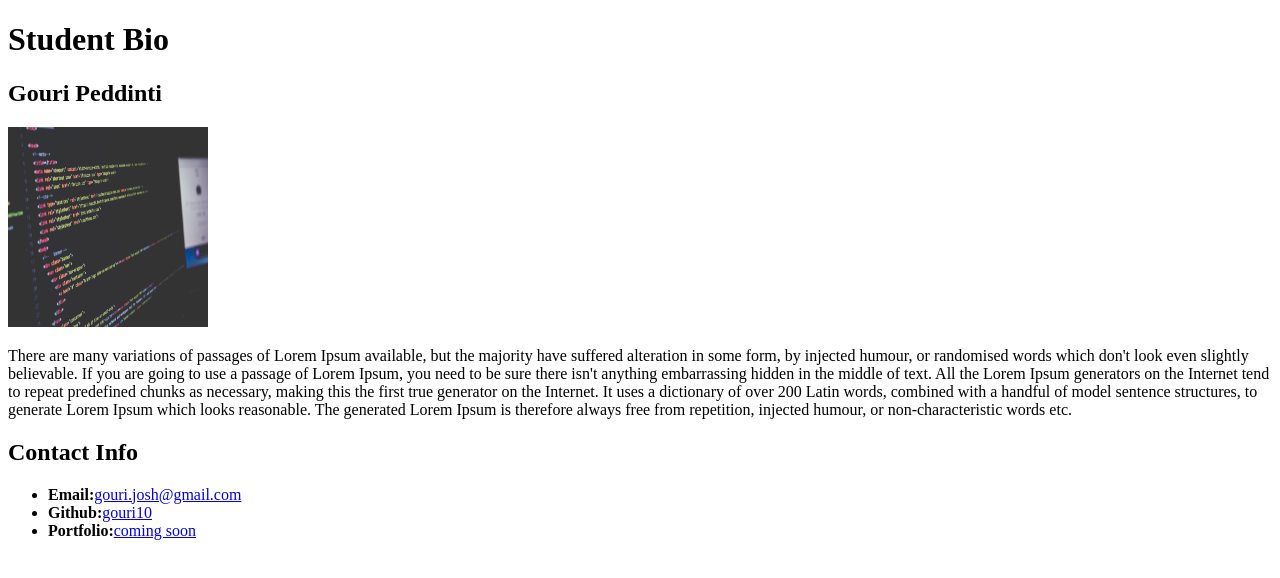
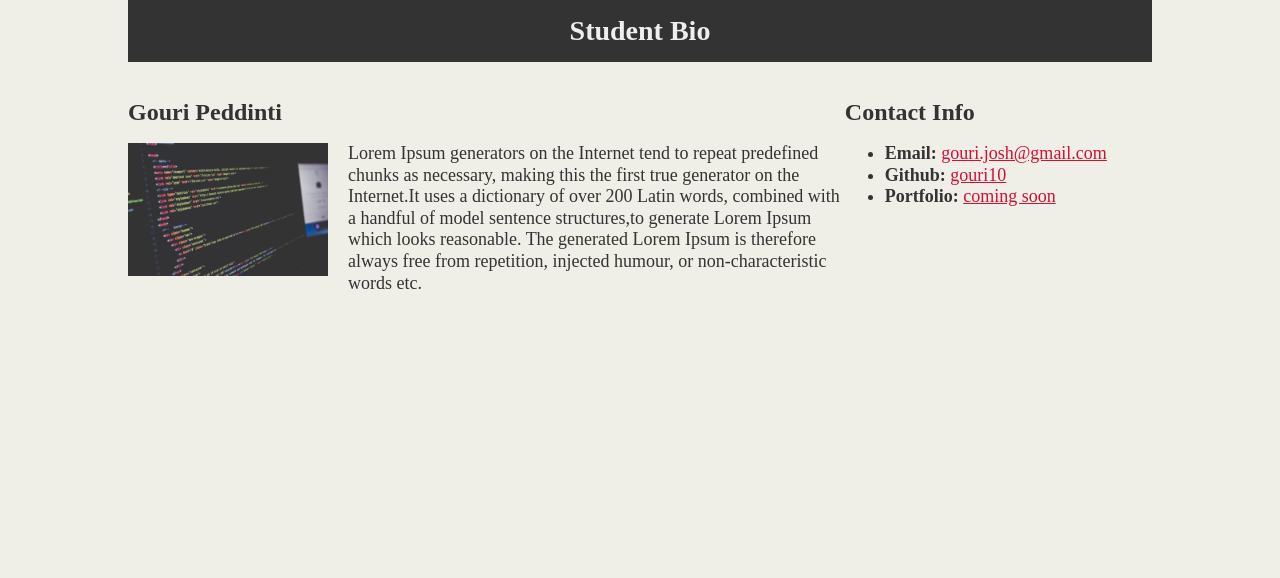
Before and after one commit to gouri10/myfirstrepo, a plain HTML site: page studentBio.html in a window 1280 px wide. Drawn offline with Linux system fonts and the light colour scheme.

Commit message:
added new style sheet for the student bio page

```diff
--- /dev/null
+++ b/css/style.css
@@ -0,0 +1,62 @@
+body {
+    margin: 0;
+    padding: 0;
+    background-color: #efeee7;
+    font:Georgia, "Times New Roman", Times, serif;
+    color:#333333;
+    font-size: 18px;
+    line-height: 120%
+
+  }
+
+  header{
+    background-color: #333333;
+
+}
+
+h1{
+    color:#eee;
+    font-size: 28px;
+    padding-top: 20px;
+    padding-bottom: 20px;
+    text-align: center;
+    margin:0;
+    margin-bottom:20px;
+}
+
+h2{
+    font-size:24px;
+}
+
+.container{
+    margin:0 auto;
+    width:1024px;
+
+}
+
+a{
+    color:#d21034;
+}
+
+#main-info{
+    width:70%;
+
+}
+
+
+
+#contact-info{
+    width:30%;
+
+}
+
+#main-info,#bio-image,#contact-info{
+    float:left;
+
+}
+
+#bio-image{
+width:200px;
+margin-right:20px;
+
+}
--- a/studentBio.html
+++ b/studentBio.html
@@ -3,32 +3,48 @@
 
 <head>
     <title>Student Bio</title>
+    <link rel="stylesheet" type="text/css" href="css/style.css">
 </head>
 
 <body>
     <!--This is an HTML comment-->
 
+    <div class="container">
+
     <!--this ia an h1 tag-->
+        <header>
         <h1>Student Bio</h1>
+        </header>
+
+        <section id="main-info">
 
             <!--This is a h2 tag-->
-    <h2>Gouri Peddinti</h2>
+            <h2 >Gouri Peddinti</h2>
 
             <!--this is image tag-->
-    <img src="./images/code.jpg" alt="MyCode" height=200px width=200px>
+            <img id="bio-image" src="./images/code.jpg" alt="MyCode" >
 
             <!--this is a small paragraph-->
-    <p>There are many variations of passages of Lorem Ipsum available, but the majority have suffered alteration in some form, by injected humour, or randomised words which don't look even slightly believable. If you are going to use a passage of Lorem Ipsum, you need to be sure there isn't anything embarrassing hidden in the middle of text. All the Lorem Ipsum generators on the Internet tend to repeat predefined chunks as necessary, making this the first true generator on the Internet. It uses a dictionary of over 200 Latin words, combined with a handful of model sentence structures, to generate Lorem Ipsum which looks reasonable. The generated Lorem Ipsum is therefore always free from repetition, injected humour, or non-characteristic words etc.</p>
+            <p >
+                Lorem Ipsum generators on the Internet tend to repeat predefined chunks as necessary,
+                making this the first true generator on the Internet.It uses a dictionary of over
+                200 Latin words, combined with a handful of model sentence structures,to generate
+                Lorem Ipsum which looks reasonable. The generated Lorem Ipsum is therefore always
+                free from repetition, injected humour, or non-characteristic words etc.
+            </p>
+        </section>
 
+        <section id="contact-info">
             <!--These are the links holds my contacts-->
-    <h2>Contact Info</h2>
+            <h2 >Contact Info</h2>
             <ul>
-        <li><strong>Email:</strong><a href="mailto:gouri.josh@gmail.com">gouri.josh@gmail.com</a></li>
-        <li><strong>Github:</strong><a href="https://github.com/gouri10">gouri10</a></li>
-        <li><strong>Portfolio:</strong><a href="file:///C:/Users/gouri/Desktop/myfirstrepo/studentBio.html" target="_blank">coming soon</a></li>
+                <li><strong>Email: </strong><a href="mailto:gouri.josh@gmail.com">gouri.josh@gmail.com</a></li>
+                <li><strong>Github: </strong><a href="https://github.com/gouri10">gouri10</a></li>
+                <li><strong>Portfolio: </strong><a href="file:///C:/Users/gouri/Desktop/myfirstrepo/studentBio.html" target="_blank">coming soon</a></li>
             </ul>
+        </section>
 
-
+    </div>
 
 </body>
 
```
Lines whose indentation alone changed are shown as unchanged.
